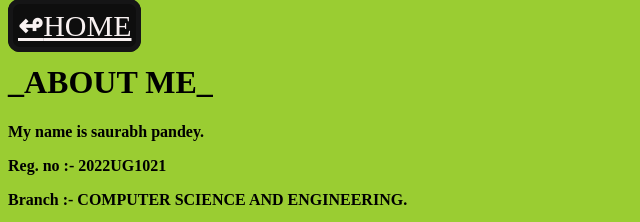
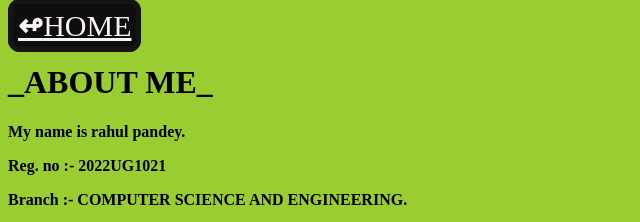
Before and after one commit to saurabhpandey33301/saurabh, a plain HTML site: page aboutme.html in a window 1280 px wide. Shown: the top 222 px of the page, 0-640 px from the left. Drawn offline with Linux system fonts and the light colour scheme.

Commit message:
Update aboutme.html

```diff
--- a/aboutme.html
+++ b/aboutme.html
@@ -9,7 +9,7 @@
 
     <a class="home" href="index.html" ><strong >↫</strong>HOME</a><br>
     <h1><strong>_ABOUT ME_</strong></h1>
-    <p><strong>My name is saurabh pandey.</strong></p>
+    <p><strong>My name is rahul pandey.</strong></p>
     <p><strong>Reg. no :- 2022UG1021</strong></p>
     <p><strong>Branch :- COMPUTER SCIENCE AND ENGINEERING.</strong></p>
     <p><strong>From :- Varanasi</strong></p>
```
